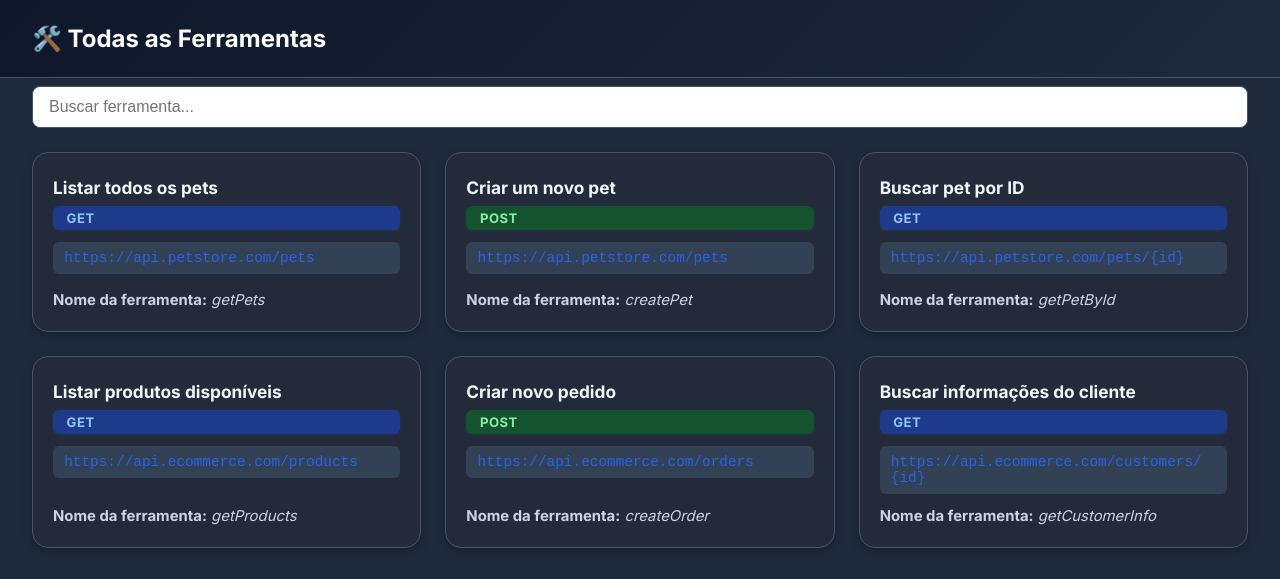
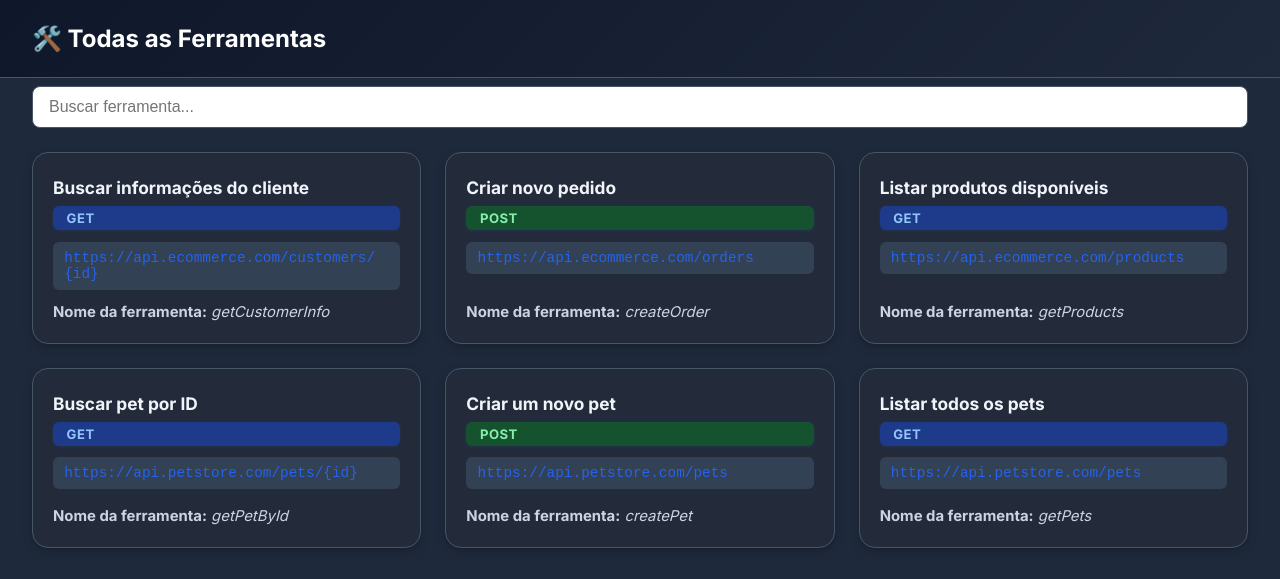
Before and after one commit to cesarschutz/swagger-agent, a plain HTML site: page demo-chat.html in a window 1280 px wide. Both pictures are taken after a click on the button 317 px from the left and 284 px from the top of the page. Drawn offline with nearby package versions, Linux system fonts and the light colour scheme.

Commit message:
ajsute no chat

```diff
--- a/demo-chat.html
+++ b/demo-chat.html
@@ -1877,18 +1877,28 @@
             }
 
             let html = '';
-            Object.entries(data.toolsByProject).forEach(([projectName, tools]) => {
+            // Ordenar projetos em ordem alfabética
+            const sortedProjects = Object.entries(data.toolsByProject).sort(([a], [b]) => a.localeCompare(b));
+
+            sortedProjects.forEach(([projectName, tools]) => {
+                // Ordenar ferramentas dentro do projeto por descrição/nome
+                const sortedTools = tools.sort((a, b) => {
+                    const aText = (a.description || a.name).toLowerCase();
+                    const bText = (b.description || b.name).toLowerCase();
+                    return aText.localeCompare(bText);
+                });
+
                 html += `
                     <div class="project-section">
-                        <div class="project-header" onclick="toggleProject(this)" role="button" tabindex="0" onkeypress="if(event.key==='Enter')toggleProject(this)">
+                        <div class="project-header collapsed" onclick="toggleProject(this)" role="button" tabindex="0" onkeypress="if(event.key==='Enter')toggleProject(this)">
                             <i class="fas fa-chevron-down project-icon"></i>
                             <span class="project-name">${capitalize(projectName)}</span>
                             <span class="project-count">${tools.length}</span>
                         </div>
-                        <div class="project-tools">
+                        <div class="project-tools collapsed">
                 `;
 
-                tools.forEach(tool => {
+                sortedTools.forEach(tool => {
                     const methodClass = `method-${tool.method.toLowerCase()}`;
                     html += `
                         <div class="tool-item" role="button" tabindex="0">
@@ -1999,8 +2009,18 @@
                 return;
             }
             let html = '';
-            Object.entries(data.toolsByProject).forEach(([projectName, tools]) => {
-                tools.forEach(tool => {
+            // Ordenar projetos em ordem alfabética
+            const sortedProjects = Object.entries(data.toolsByProject).sort(([a], [b]) => a.localeCompare(b));
+
+            sortedProjects.forEach(([projectName, tools]) => {
+                // Ordenar ferramentas dentro do projeto por descrição/nome
+                const sortedTools = tools.sort((a, b) => {
+                    const aText = (a.description || a.name).toLowerCase();
+                    const bText = (b.description || b.name).toLowerCase();
+                    return aText.localeCompare(bText);
+                });
+
+                sortedTools.forEach(tool => {
                     const methodClass = `method-${tool.method.toLowerCase()}`;
                     html += `
                         <div class="tool-card" role="button" tabindex="0">
```
Also changed, not shown: src/main/resources/static/chat.html (+26 -6 lines).
